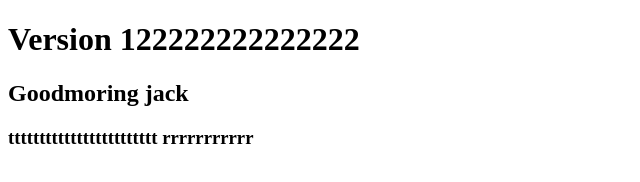
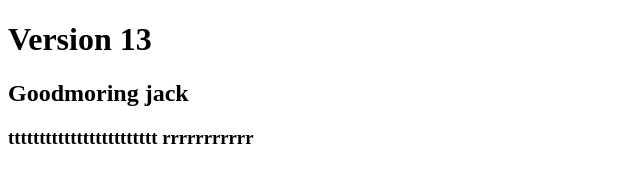
Before and after one commit to AnNguyen2023/git-tutorial, a plain HTML site: page index.html in a window 1280 px wide. Shown: the whole page, without its empty margins (0-640 px from the left). Drawn offline with Linux system fonts and the light colour scheme.

Commit message:
Version 13

```diff
--- a/index.html
+++ b/index.html
@@ -7,7 +7,7 @@
     <title>Home Page</title>
 </head>
 <body>
-    <h1>Version 122222222222222</h1>
+    <h1>Version 13</h1>
     <h2>Goodmoring jack</h2>
     <h3>tttttttttttttttttttttttt    rrrrrrrrrrr</h3>
 
--- a/src/index.js
+++ b/src/index.js
@@ -1,2 +1,2 @@
 console.log('change222222')
-console.log('version 1')
+console.log('version 13')
```
